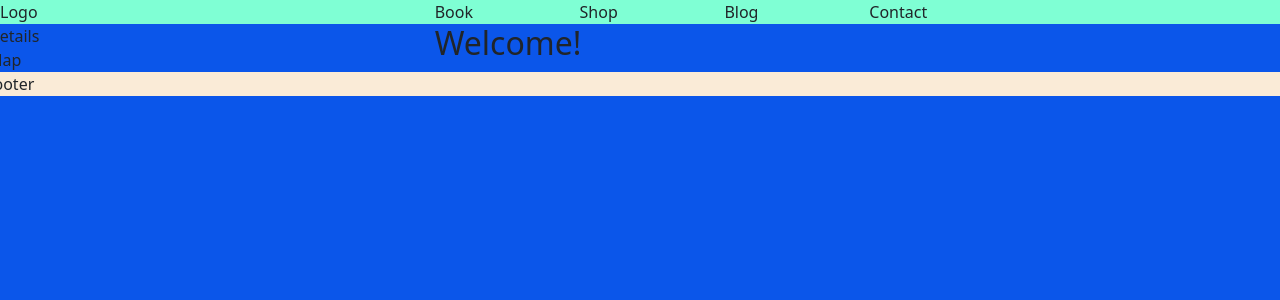
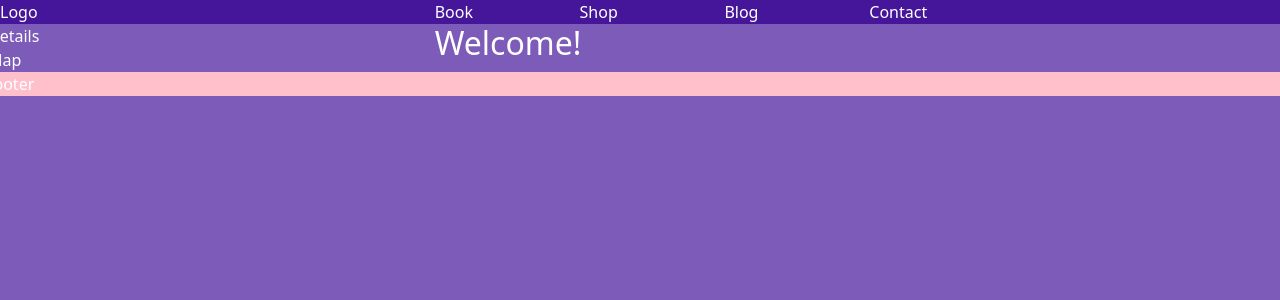
Before and after one commit to Spudos/PP4, a Django app: page / in a window 1280 px wide. Shown: the top 300 px of the page. Run offline with Django 3.2, Linux system fonts and the light colour scheme.

Commit message:
add base colors and images

```diff
--- a/static/css/style.css
+++ b/static/css/style.css
@@ -1,11 +1,12 @@
 body {
-  background-color: #0b56ea;
+  color: #fff;
+  background-color: rgb(70, 22, 154, 0.7);
 }
 
 header {
-  background-color: aquamarine;
+  background-color: rgb(70, 22, 154);;
 }
 
 footer {
-  background-color: antiquewhite;
+  background-color: rgb(255, 192, 203);
 }
```
Also changed, not shown: static/favicon/apple-touch-icon.png (added), static/favicon/favicon-16x16.png (added), static/favicon/favicon-32x32.png (added), static/images/website_logo_white.webp (added), 1 other file.
